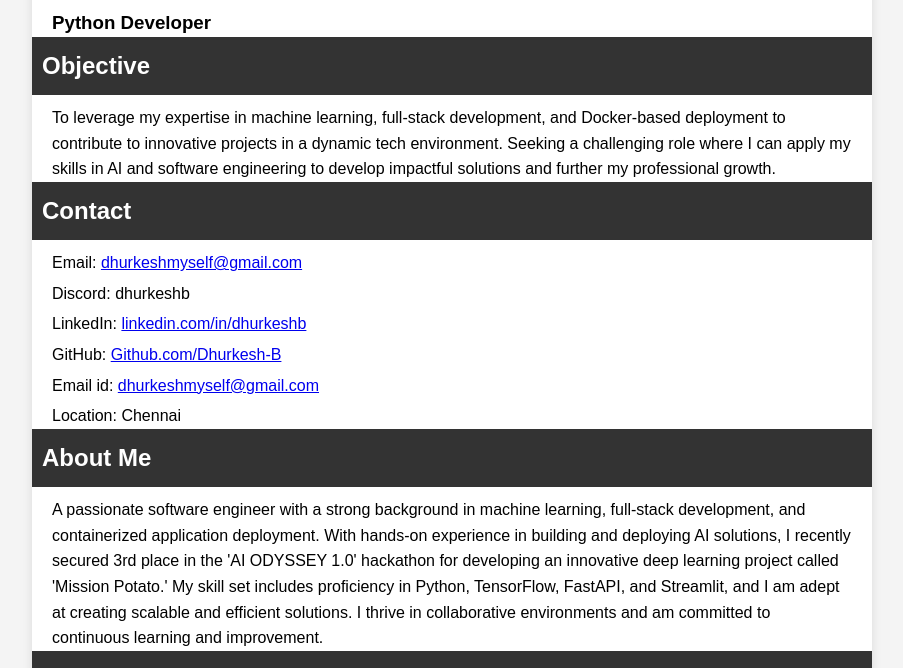
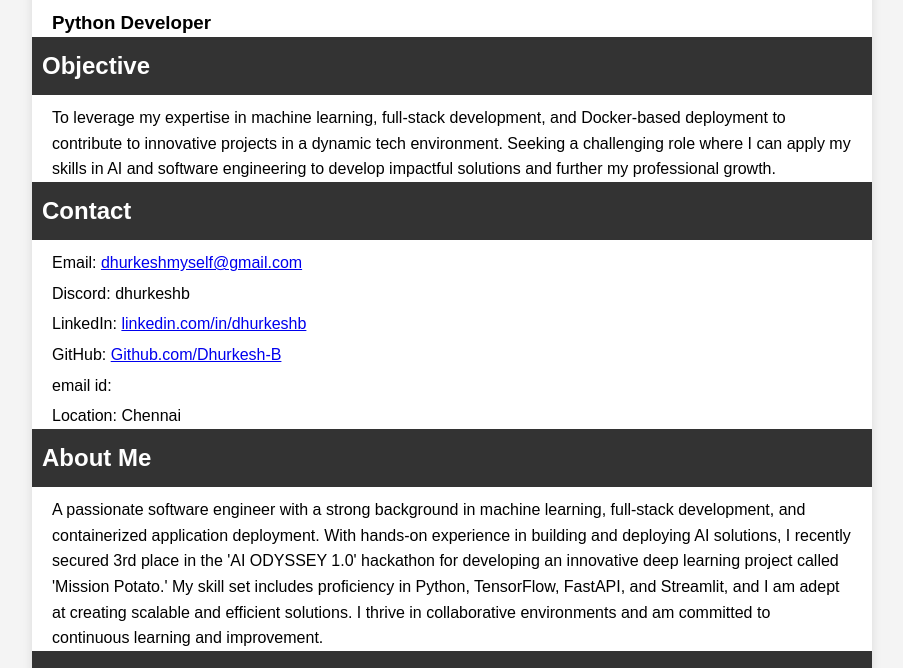
Before and after one commit to ofKAce/Info, a plain HTML site: page main.html in a window 1280 px wide. Shown: the part 126-794 px from the top of the page, without its empty margins (188-1091 px from the left). Drawn offline with Linux system fonts and the light colour scheme.

Commit message:
Update main.html

```diff
--- a/main.html
+++ b/main.html
@@ -60,7 +60,7 @@
         <p>Discord: dhurkeshb</p>
         <p>LinkedIn: <a href="https://linkedin.com/in/dhurkeshb">linkedin.com/in/dhurkeshb</a></p>
         <p>GitHub: <a href="https://github.com/Dhurkesh-B">Github.com/Dhurkesh-B</a></p>
-        <p>Email id: <a href="mailto:dhurkeshmyself@gmail.com">dhurkeshmyself@gmail.com</a></p>
+        <p>email id: <a dhurkeshmyself@gmail.com</a></p>
         <p>Location: Chennai</p>
     </div>
 
```
